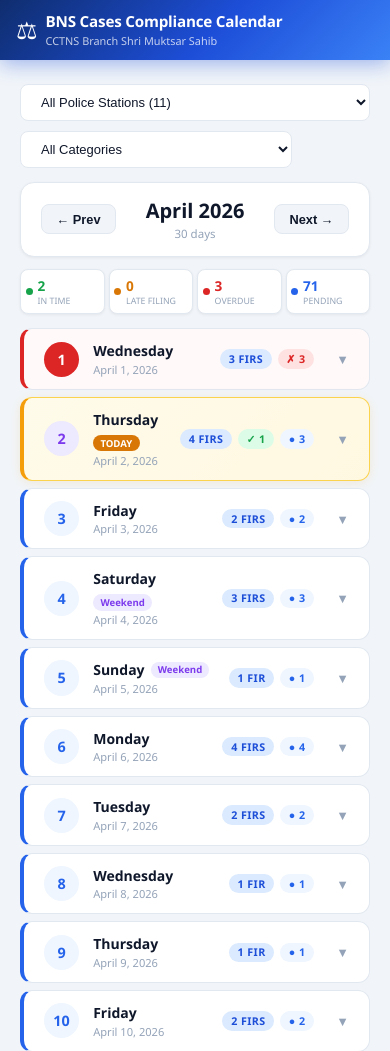
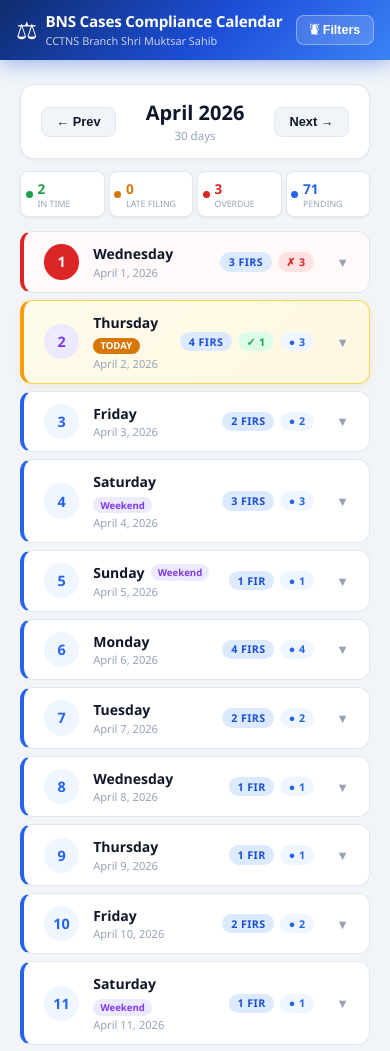
Before and after one commit to Dev-deepak001/Project1, a plain HTML site: page index.html in a window 390 px wide. Shown: the top 1051 px of the page. Drawn offline with Linux system fonts and the light colour scheme.

Commit message:
Update index.html

```diff
--- a/index.html
+++ b/index.html
@@ -27,6 +27,8 @@ body{font-family:'Segoe UI',system-ui,sans-serif;background:var(--bg);color:var(
 .hdr-title h1{font-size:1.125rem;font-weight:800;letter-spacing:-.2px;line-height:1.25}
 .hdr-title p{font-size:.7rem;opacity:.75;margin-top:.15rem}
 .hdr-meta{font-size:.72rem;opacity:.7;text-align:right;line-height:1.7}
+.filter-btn{display:none;align-items:center;gap:.35rem;padding:.45rem .8rem;background:rgba(255,255,255,.15);border:1.5px solid rgba(255,255,255,.35);border-radius:.5rem;color:#fff;font-size:.78rem;font-weight:700;cursor:pointer;transition:background .18s,border-color .18s;white-space:nowrap;flex-shrink:0}
+.filter-btn.active{background:rgba(255,255,255,.28);border-color:rgba(255,255,255,.7)}
 
 /* WRAP */
 .wrap{max-width:1200px;margin:1.5rem auto;padding:0 1.25rem 4rem}
@@ -36,12 +38,15 @@ body{font-family:'Segoe UI',system-ui,sans-serif;background:var(--bg);color:var(
 @media(max-width:760px){
   .ov-stats{display:none}
   .legend{display:none}
-  .hdr{height:auto;padding:.75rem 1rem;flex-direction:column;align-items:flex-start;gap:.25rem}
+  .hdr{height:auto;padding:.75rem 1rem;flex-direction:row;align-items:center;justify-content:space-between;gap:.5rem}
   .hdr-meta{display:none}
   .hdr-ico{font-size:1.5rem}
   .hdr-title h1{font-size:.95rem}
   .hdr-title p{font-size:.68rem}
   .hdr-brand{gap:.5rem}
+  .filter-btn{display:flex}
+  .toolbar{display:none!important}
+  .toolbar.open{display:flex!important}
 }
 .ov-card{background:var(--surface);border:1px solid var(--border);border-radius:.875rem;padding:1.1rem 1rem 1rem;box-shadow:var(--sh1);position:relative;overflow:hidden;cursor:pointer;transition:box-shadow .18s,transform .18s}
 .ov-card:hover{box-shadow:var(--sh2);transform:translateY(-1px)}
@@ -178,12 +183,13 @@ tbody tr:hover td{background:var(--gray-lt)}
     </div>
   </div>
   <div class="hdr-meta">Data: 01 Jul 2024 &ndash; 01 Apr 2026<br>Total FIRs: 1,588</div>
+  <button class="filter-btn" id="filterBtn" onclick="toggleFilters()">&#9927; Filters</button>
 </header>
 
 <div class="wrap">
   <div class="ov-stats" id="ovStats"></div>
 
-  <div class="toolbar">
+  <div class="toolbar" id="toolbar">
     <select class="tb-sel" id="psF" onchange="render()">
       <option value="">All Police Stations (11)</option>
     </select>
@@ -374,6 +380,7 @@ function tog(dateK){
   EX.has(dateK)?EX.delete(dateK):EX.add(dateK);
 }
 function chM(d){cM+=d;if(cM<0){cM=11;cY--;}if(cM>11){cM=0;cY++;}render();window.scrollTo({top:0,behavior:'smooth'});}
+function toggleFilters(){const tb=document.getElementById('toolbar');const btn=document.getElementById('filterBtn');tb.classList.toggle('open');btn.classList.toggle('active');}
 function goToday(){const t=new Date();cY=t.getFullYear();cM=t.getMonth();render();setTimeout(()=>{const el=document.getElementById('dr-'+dk(t));if(el)el.scrollIntoView({behavior:'smooth',block:'center'});},80);}
 function e(s){return String(s||'').replace(/&/g,'&amp;').replace(/</g,'&lt;').replace(/>/g,'&gt;').replace(/"/g,'&quot;');}
 function fd(s){if(!s)return '';const p=String(s).split('-');return p.length===3?p[2]+'-'+p[1]+'-'+p[0]:s;}
```
